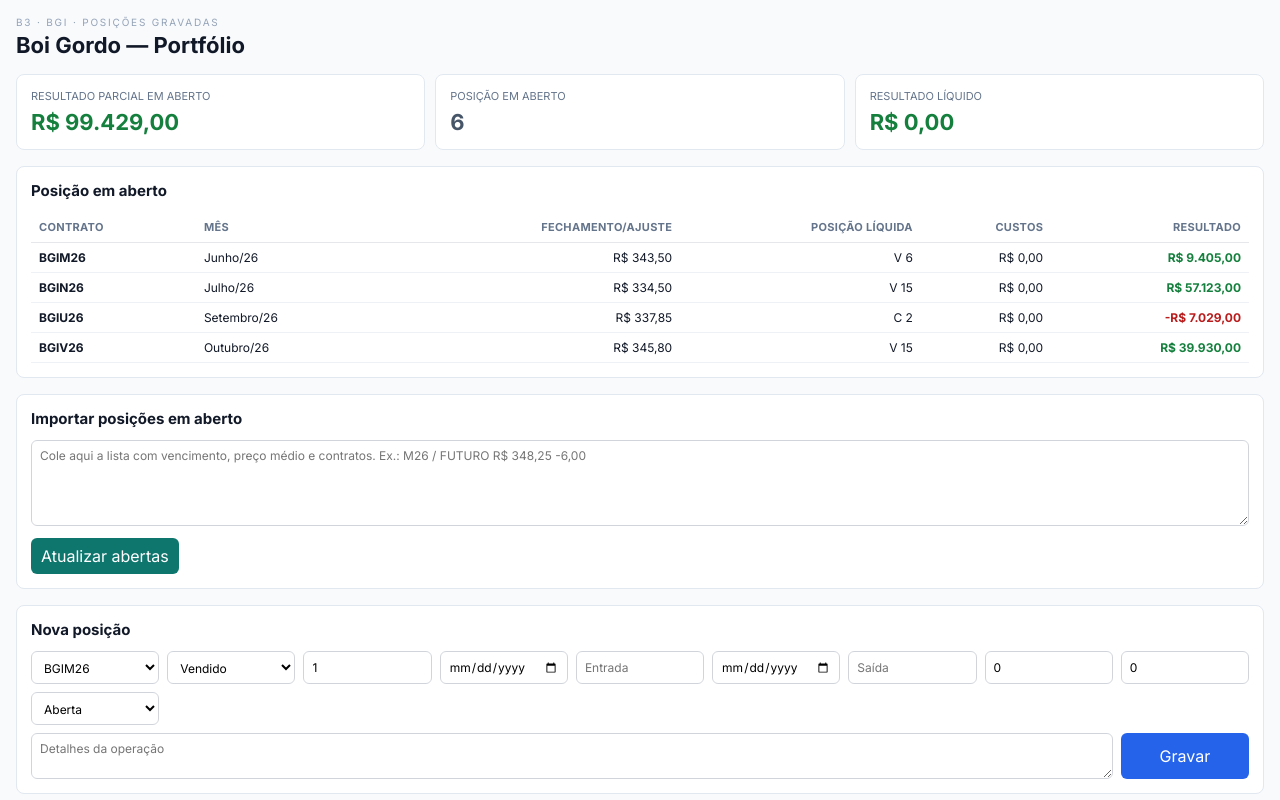
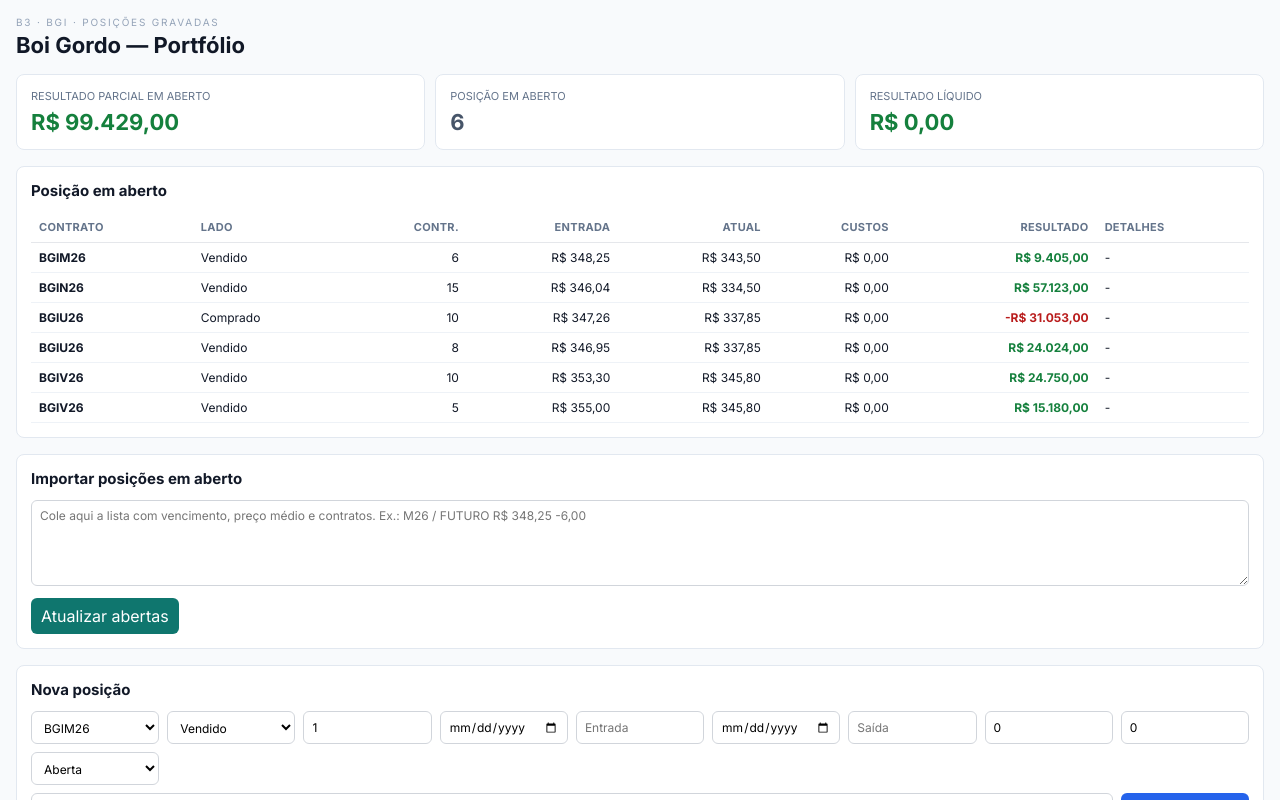
Before and after one commit to pablofaraujo/boi-gordo-portfolio, a React (Create React App) app: page / in a window 1280 px wide. Shown: the top 800 px of the page. Built offline with nearby package versions, Linux system fonts and the light colour scheme.

Commit message:
List open positions individually

```diff
--- a/src/App.jsx
+++ b/src/App.jsx
@@ -159,16 +159,6 @@
   const closedBrokerCosts = closedPositions.reduce((sum, position) => sum + position.brokerCost, 0);
   const closedFinpecCosts = closedPositions.reduce((sum, position) => sum + position.finpecCost, 0);
 
-  const grouped = BGI_INDICES.map((index) => {
-    const rows = openPositions.filter((position) => position.contrato === index.contrato);
-    return {
-      ...index,
-      contratos: rows.reduce((sum, position) => sum + (position.lado === "Vendido" ? -toNumber(position.contratos) : toNumber(position.contratos)), 0),
-      resultado: rows.reduce((sum, position) => sum + position.net, 0),
-      custos: rows.reduce((sum, position) => sum + position.costs, 0),
-    };
-  });
-
   function updateDraft(field, value) {
     const selected = field === "contrato" ? BGI_INDICES.find((item) => item.contrato === value) : null;
     setDraft((current) => ({ ...current, [field]: value, ...(selected ? { mes: selected.mes } : {}) }));
@@ -251,18 +241,22 @@
           <h2 style={{ fontSize: 15, margin: "0 0 12px" }}>Posição em aberto</h2>
           <div style={{ overflowX: "auto" }}>
             <table>
-              <thead><tr><th className="L">Contrato</th><th className="L">Mês</th><th>Fechamento/Ajuste</th><th>Posição líquida</th><th>Custos</th><th>Resultado</th></tr></thead>
+              <thead><tr><th className="L">Contrato</th><th className="L">Lado</th><th>Contr.</th><th>Entrada</th><th>Atual</th><th>Custos</th><th>Resultado</th><th className="L">Detalhes</th></tr></thead>
               <tbody>
-                {grouped.map((row) => (
-                  <tr key={row.contrato}>
-                    <td className="L" style={{ fontWeight: 700 }}>{row.contrato}</td>
-                    <td className="L">{row.mes}</td>
-                    <td>R$ {fmtPrice(row.fechamento)}</td>
-                    <td>{row.contratos < 0 ? `V ${Math.abs(row.contratos)}` : `C ${row.contratos}`}</td>
-                    <td>{fmtCurrency(row.custos)}</td>
-                    <td style={{ color: pnlColor(row.resultado), fontWeight: 700 }}>{fmtCurrency(row.resultado)}</td>
+                {openPositions.length ? openPositions.map((position) => (
+                  <tr key={`open-${position.id}`}>
+                    <td className="L" style={{ fontWeight: 700 }}>{position.contrato}</td>
+                    <td className="L">{position.lado}</td>
+                    <td>{position.contratos}</td>
+                    <td>R$ {fmtPrice(position.entrada)}</td>
+                    <td>R$ {fmtPrice(position.exit)}</td>
+                    <td>{fmtCurrency(position.costs)}</td>
+                    <td style={{ color: pnlColor(position.net), fontWeight: 700 }}>{fmtCurrency(position.net)}</td>
+                    <td className="L">{position.detalhes || "-"}</td>
                   </tr>
-                ))}
+                )) : (
+                  <tr><td className="L" colSpan="8" style={{ color: "#64748b" }}>Nenhuma posição em aberto.</td></tr>
+                )}
               </tbody>
             </table>
           </div>
```
